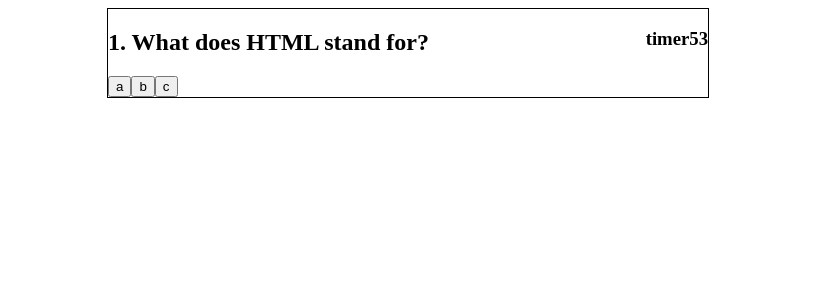
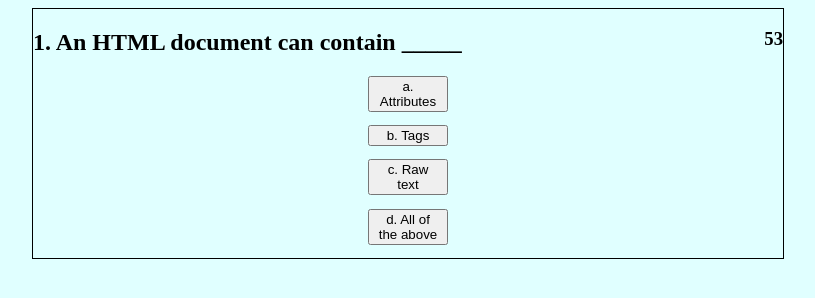
Before and after one commit to mnijjar24/challenge-4, a plain HTML site: page index.html in a window 1280 px wide. Both pictures are taken after a click on the button "Start". Shown: the whole page, without its empty margins (232-1047 px from the left). Drawn offline with Linux system fonts and the light colour scheme.

Commit message:
second commit

```diff
--- a/assets/script.js
+++ b/assets/script.js
@@ -1,3 +1,5 @@
+var highScoreArray= JSON.parse(localStorage.getItem("highScoreArray")) || []
+console.log(highScoreArray);
 var timeEl = document.createElement("h3");
 var startButton = document.getElementById("start-button");
 var sameGameEl = document.querySelector(".start-game");
@@ -5,61 +7,67 @@ timeEl.setAttribute("id", "timeEl");
 var time = 60;
 var questionCard = document.querySelector(".question-card")
 
-console.log(timeEl);
+//Start Game Function
 function startGame() {
     sameGameEl.classList.add("hide");
     questionCard.classList.remove("hide");
+    createCard()
 }
+//Named the timeInterval so have a variable to use for clear interval. (Timer)
 var timeInterval = setInterval(function () {
     time--;
     if (time < 0) {
         time = 0
     }
 
-    timeEl.textContent = "timer" + time;
+    timeEl.textContent = time;
 }, 1000)
 
-
+//Questions
 var questions = [
     {
-        questionText: "1. What does HTML stand for?",
-        choices: ["a", "b", "c"],
-        answer: "a"
+        questionText: "1. An HTML document can contain _____",
+        choices: ["a. Attributes", "b. Tags ", "c. Raw text", "d. All of the above"],
+        answer: "d. All of the above"
     },
 
     {
-        questionText: "question-2",
-        choices: ["a", "b", "c"],
-        answer: "a"
+        questionText: "2. A page designed in HTML is called _____",
+        choices: ["a. Application", "b. Cover page", "c. Front-end", "d. Web Page"],
+        answer: "d. Web Page"
     },
 
     {
-        questionText: "question-3",
-        choices: ["a", "b", "c"],
-        answer: "c"
+        questionText: "3. If we want to place text around an image, which CSS property should we use?",
+        choices: ["a. Push", "b. Float", "c. Align", "d. Wrap"],
+        answer: "b. Float"
     },
 
     {
-        questionText: "question-4",
-        choices: ["a", "b", "c"],
-        answer: "b"
+        questionText: "4. Can we align an element by setting margin-left and margin-right?",
+        choices: ["a. Yes, it is possible", "b. No, it is not possible"],
+        answer: "b. No, it is not possible"
     },
 
     {
-        questionText: "question-5",
-        choices: ["a", "b", "c"],
-        answer: "c"
+        questionText: "5. Choose the correct HTML tag for a large title.",
+        choices: ["a. H1", "b. Heading", "c. Head", "d. H6"],
+        answer: "a. H1"
     },
 ];
 
 var score = 0;
 
-var qi = 0
+var qi = 0;
+//Function that builds the question that runs each time we run the function
 function createCard() {
     questionCard.innerHTML = ""
     var h2element = document.createElement('h2');
     var buttonBox = document.createElement("div");
+    buttonBox.setAttribute("class","button-box");
     h2element.textContent = questions[qi].questionText;
+
+    //Loops over choices array and creates a button for each choice
     questions[qi].choices.forEach(function (choice) {
         var btnEl = document.createElement("button");
         btnEl.textContent = choice;
@@ -67,19 +75,23 @@ function createCard() {
         btnEl.onclick = checkAnswer;
         buttonBox.appendChild(btnEl);
     });
+    //Help with spacing and relative positioning
     var spanEl = document.createElement("span");
     spanEl.appendChild(timeEl);
+
+    //Appending question elements to the page
     questionCard.appendChild(spanEl);
     questionCard.appendChild(h2element);
     questionCard.appendChild(buttonBox);
 }
-createCard()
+
+//Tells if right/wrong
 function checkAnswer() {
     console.log(this.value);
     if (this.value !== questions[qi].answer) {
         console.log("wrong");
         time -= 10;
-        timeEl.textContent = "timer" + time;
+        timeEl.textContent = time;
         if (time <= 0) {
             endgame()
         }
@@ -88,7 +100,10 @@ function checkAnswer() {
         console.log("right");
         score++;
         console.log(score);
-    } qi++;
+    }
+    // Increase index (start at 0 and keep moving up) to move to next question
+    qi++;
+    // Checks returning questions, first one will end the game and second will build a card (moves to next question)
     if (qi === questions.length) {
 
         endgame()
@@ -97,7 +112,7 @@ function checkAnswer() {
     }
 }
 
-
+// End game functionality
 function endgame() {
     questionCard.setAttribute("style", "display: none");
     clearInterval(timeInterval);
@@ -105,16 +120,35 @@ function endgame() {
     buildEndScreen()
 }
 
+//End game screen
 function buildEndScreen() {
+    var totalScore = score * time;
+    console.log(totalScore);
     var main = document.querySelector(".main");
+    var label = document.createElement("label");
+    label.textContent = "initials";
+    label.setAttribute("for", "initials");
+    var input = document.createElement("input");
+    input.setAttribute("type","text");
     var enddiv = document.createElement("div");
-    enddiv.innerHTML = "<h3>endgame" + score + "</h3>";
+    var highScore = {
+        name: "cqy",
+        score: totalScore
+    }
+   highScoreArray.push(highScore);
+   localStorage.setItem("highScoreArray",JSON.stringify(highScoreArray));
+   console.log(localStorage);
+    enddiv.innerHTML = "<h3>endgame " + totalScore + "</h3>";
     enddiv.setAttribute("class", "end-game");
+    enddiv.appendChild(label);
+    enddiv.appendChild(input);
     main.appendChild(enddiv);
+}
+function getHighScore() {
+    //retrieve scores from local storage
 }
 
 var container = document.querySelector('body, timeEl');
 var quest = document.querySelector('body questionCard');
-// container.insertBefore(newDiv, quest);
 
 startButton.addEventListener("click", startGame);
--- a/assets/style.css
+++ b/assets/style.css
@@ -1,5 +1,5 @@
 .question-card, .end-game, .start-game {
-    max-width: 600px;
+    max-width: 750px;
     margin: 0 auto;
     position: relative;
 }
@@ -15,3 +15,25 @@ span{
     right: 0;
     top: 0;
 }
+
+#body{
+    background-color: lightcyan;
+}
+
+.start-game{
+    font-family:Arial, Helvetica, sans-serif;
+    font-size: 22px;
+    text-align: center;
+
+}
+
+.button-box{
+    display: flex;
+    flex-direction: column;
+    align-items: center;
+}
+
+.button-box button{
+    width: 80px;
+    margin-bottom: 1em;
+}
```
Also changed, not shown: index.html (+1 -0 lines).
